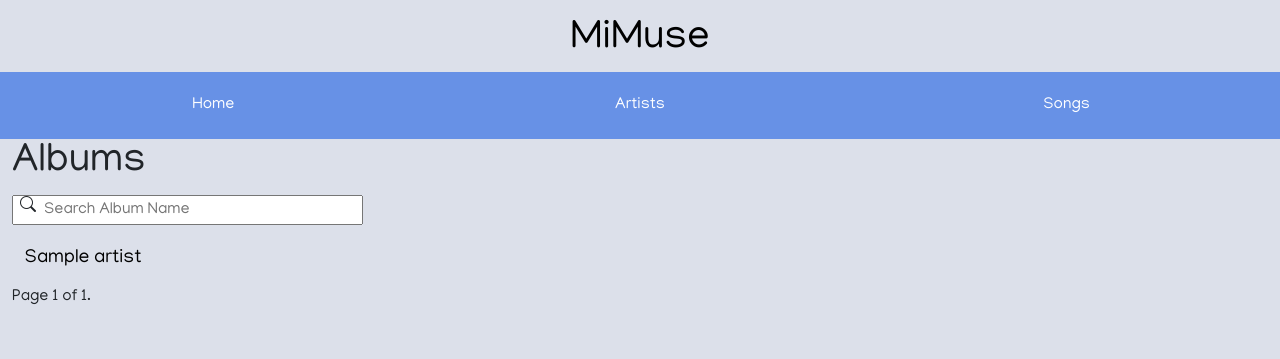
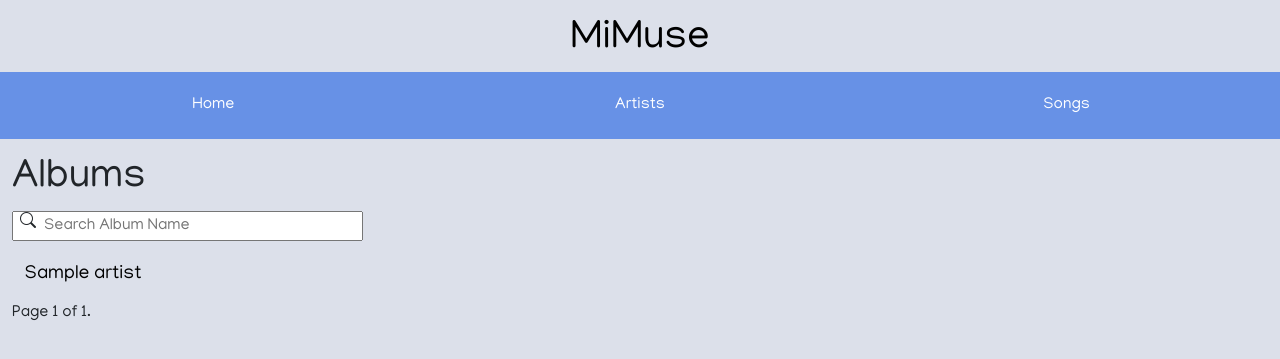
Before and after one commit to linjieyingg/songs, a Django app: template mimuse/songs/templates/songs/album_list.html in a window 1280 px wide. Shown: the top 359 px of the page. Run offline with Django 5.2, Linux system fonts and the light colour scheme; the template is opened without the code that fills it: most values are stand-ins (such as "Sample title", 1, 10 or a date in 2020); some libraries are stand-ins or nearby versions.

Commit message:
last min styling

```diff
--- a/mimuse/artists/templates/artists/artist_detail.html
+++ b/mimuse/artists/templates/artists/artist_detail.html
@@ -36,7 +36,7 @@
                         <i class="bi bi-play-btn inline-block  p-2 pt-0" > </i>
                     </button></div>
                 </div>
-                <a class="my-auto inline-block" style="vertical-align:-webkit-baseline-middle;" href="{% url 'songs:song_detail' song.id %}" > {{song.title}} </a>
+                <a class="my-auto inline-block song" style="vertical-align:-webkit-baseline-middle;" href="{% url 'songs:song_detail' song.id %}" > {{song.title}} </a>
 
             </div>
             {% endfor%}
--- a/mimuse/songs/templates/songs/album_list.html
+++ b/mimuse/songs/templates/songs/album_list.html
@@ -6,7 +6,7 @@
     <div class="col strong"><a href="{% url 'songs:album_list'%}">Albums</a></div>
     <div class="col strong"><a href="{% url 'songs:favorites_list'%}">Favorite Songs</a></div>
 </div> -->
-<h1>Albums</h1>
+<h1 class="pt-3">Albums</h1>
 <div class="my-2">
     <form action="{% url 'songs:album_search' %}" method = 'get'>
         <div class="inner-addon left-addon">
--- a/mimuse/songs/templates/songs/song_list.html
+++ b/mimuse/songs/templates/songs/song_list.html
@@ -63,6 +63,7 @@
                 {% endif %}
             </span>
         </div>
+    </br></br>
 </body>
 
 
```
